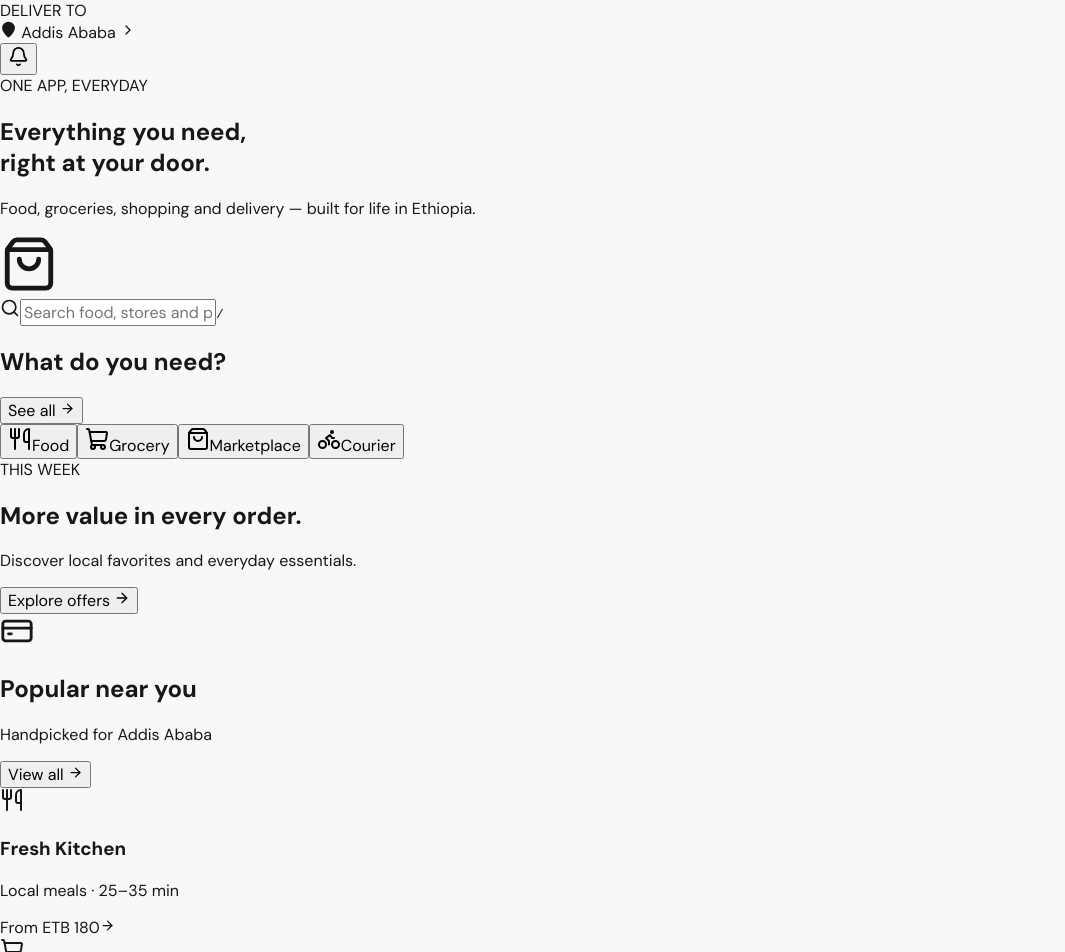
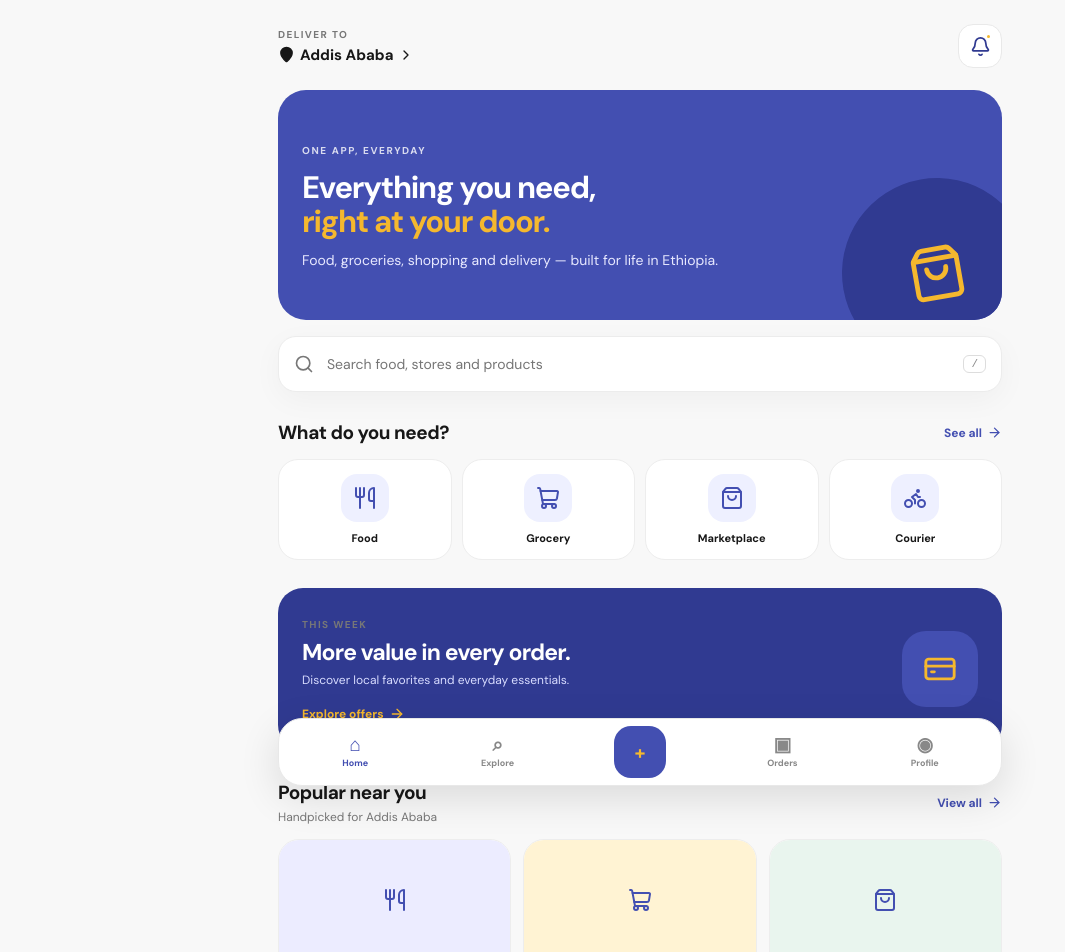
Before and after one commit to Mahiruni/FoodDeliveryApp, a Next.js app: page / in a window 1280 px wide. Shown: the top 952 px of the page, without its empty margins (0-1065 px from the left). Built offline with nearby package versions, Linux system fonts and the light colour scheme.

Commit message:
Wire Super App dashboard styles into global CSS

```diff
--- a/app/globals.css
+++ b/app/globals.css
@@ -1,7 +1,91 @@
 @import url('https://fonts.googleapis.com/css2?family=DM+Sans:wght@400;500;600;700&display=swap');
 
-:root { --brand:#434FB1; --brand-dark:#303A91; --accent:#F5B82E; --bg:#F8F8F8; --text:#171717; --muted:#777777; --success:#35B56A; --error:#E85D5D; }
-* { box-sizing:border-box; }
-html,body { margin:0; min-height:100%; background:var(--bg); color:var(--text); font-family:'DM Sans',Arial,sans-serif; }
-button,input { font:inherit; }
-button { cursor:pointer; }
+:root {
+  --brand:#434FB1;
+  --brand-dark:#303A91;
+  --accent:#F5B82E;
+  --bg:#F8F8F8;
+  --text:#171717;
+  --muted:#777777;
+  --success:#35B56A;
+  --error:#E85D5D;
+}
+*{box-sizing:border-box}
+html,body{margin:0;min-height:100%;background:var(--bg);color:var(--text);font-family:'DM Sans',Arial,sans-serif}
+button,input{font:inherit}
+button{cursor:pointer}
+
+.shell{max-width:760px;margin:0 auto;padding:24px 18px 110px}
+.topbar{display:flex;align-items:center;justify-content:space-between;margin-bottom:22px}
+.eyebrow,.promoLabel,.wallet span{font-size:10px;font-weight:700;letter-spacing:.14em;color:var(--muted)}
+.location{display:flex;align-items:center;gap:5px;font-size:15px;font-weight:700;margin-top:4px}
+.iconButton{position:relative;width:44px;height:44px;border:1px solid #e9e9e9;border-radius:15px;background:#fff;display:grid;place-items:center;color:var(--brand-dark)}
+.dot{position:absolute;width:7px;height:7px;border-radius:50%;background:var(--accent);right:9px;top:8px;border:2px solid #fff}
+
+.hero{position:relative;overflow:hidden;border-radius:28px;padding:28px 24px;background:var(--brand);color:#fff;min-height:230px;display:flex;align-items:center}
+.heroCopy{position:relative;z-index:1;max-width:520px}
+.tag{font-size:10px;font-weight:800;letter-spacing:.16em;opacity:.8}
+.hero h1{font-size:31px;line-height:1.08;letter-spacing:-.04em;margin:12px 0}
+.hero h1 strong{color:var(--accent)}
+.hero p{font-size:14px;line-height:1.55;max-width:420px;color:#e8e9ff;margin:0}
+.heroOrb{position:absolute;right:-30px;bottom:-48px;width:190px;height:190px;border-radius:50%;background:var(--brand-dark);display:grid;place-items:center;color:var(--accent);transform:rotate(-10deg)}
+
+.search{height:56px;background:#fff;border:1px solid #ececec;border-radius:18px;display:flex;align-items:center;gap:11px;padding:0 15px;margin:16px 0 28px;color:var(--muted);box-shadow:0 8px 30px rgba(23,23,23,.04)}
+.search input{border:0;outline:0;min-width:0;flex:1;color:var(--text);background:transparent;font-size:14px}
+.search kbd{border:1px solid #ddd;border-radius:6px;padding:2px 7px;font-size:11px;color:#888}
+
+.section{margin:0 0 28px}
+.sectionHead{display:flex;align-items:center;justify-content:space-between;gap:16px;margin-bottom:14px}
+.sectionHead h2{font-size:19px;margin:0;letter-spacing:-.025em}
+.sectionHead p{margin:4px 0 0;color:var(--muted);font-size:12px}
+.sectionHead button,.promo button,.wallet button,.activity button{border:0;background:none;color:var(--brand);font-weight:700;font-size:12px;display:flex;align-items:center;gap:5px;padding:4px 0}
+
+.serviceGrid{display:grid;grid-template-columns:repeat(4,1fr);gap:10px}
+.service{border:1px solid #ededed;background:#fff;border-radius:20px;padding:14px 8px;display:flex;flex-direction:column;align-items:center;gap:9px;color:var(--text);font-weight:700;font-size:11px;transition:transform .18s ease,box-shadow .18s ease,border-color .18s ease}
+.service:hover{transform:translateY(-2px);box-shadow:0 10px 24px rgba(23,23,23,.07);border-color:#dfe2ff}
+.serviceIcon{width:48px;height:48px;border-radius:16px;background:#eef0ff;color:var(--brand);display:grid;place-items:center}
+
+.promo{background:var(--brand-dark);color:#fff;border-radius:25px;padding:24px;display:flex;justify-content:space-between;align-items:center;overflow:hidden;margin-bottom:30px}
+.promo h2{font-size:23px;line-height:1.1;letter-spacing:-.035em;margin:7px 0}
+.promo p{font-size:12px;color:#d8dcff;margin:0 0 14px;max-width:390px}
+.promo button{color:var(--accent)}
+.promoMark{width:76px;height:76px;min-width:76px;border-radius:24px;background:var(--brand);display:grid;place-items:center;color:var(--accent)}
+
+.cards{display:grid;grid-template-columns:repeat(3,1fr);gap:12px}
+.placeCard{background:#fff;border:1px solid #ededed;border-radius:21px;overflow:hidden;transition:transform .18s ease,box-shadow .18s ease}
+.placeCard:hover{transform:translateY(-2px);box-shadow:0 12px 28px rgba(23,23,23,.07)}
+.placeImage{height:120px;display:grid;place-items:center;color:var(--brand)}
+.image1{background:#ececff}.image2{background:#fff3d3}.image3{background:#e9f5ee}
+.placeBody{padding:13px}.placeBody h3{font-size:14px;margin:0 0 5px}.placeBody p{font-size:10px;color:var(--muted);margin:0;min-height:28px}
+.placeFoot{display:flex;align-items:center;justify-content:space-between;margin-top:12px;font-size:10px;font-weight:700;color:var(--brand)}
+.arrow{width:26px;height:26px;border-radius:9px;background:#f0f1ff;display:grid;place-items:center}
+
+.wallet{display:flex;align-items:center;gap:13px;background:#fff;border:1px solid #e8e8e8;border-radius:22px;padding:16px;margin-bottom:30px}
+.walletIcon{width:44px;height:44px;border-radius:14px;background:var(--brand);color:var(--accent);display:grid;place-items:center}
+.wallet div:nth-child(2){display:flex;flex-direction:column;gap:3px;flex:1}
+.wallet strong{font-size:19px;letter-spacing:-.03em}.wallet small{color:var(--muted);font-size:10px}.wallet button{color:var(--brand)}
+
+.activity{background:#fff;border:1px dashed #ddd;border-radius:20px;padding:18px;display:flex;align-items:center;gap:12px}
+.activityIcon{width:42px;height:42px;border-radius:13px;background:#f0f1ff;color:var(--brand);display:grid;place-items:center}
+.activity div:nth-child(2){flex:1}.activity strong{font-size:13px}.activity p{font-size:11px;color:var(--muted);margin:4px 0 0}
+
+.bottomNav{position:fixed;z-index:10;bottom:14px;left:50%;transform:translateX(-50%);width:min(724px,calc(100% - 28px));height:68px;background:#fff;border:1px solid #e8e8e8;border-radius:24px;box-shadow:0 12px 40px rgba(0,0,0,.12);display:grid;grid-template-columns:1fr 1fr 1fr 1fr 1fr;align-items:center;padding:5px}
+.bottomNav a{height:56px;text-decoration:none;color:#888;display:flex;flex-direction:column;align-items:center;justify-content:center;gap:3px;font-size:9px;font-weight:700}
+.bottomNav a span{font-size:19px;line-height:1}.bottomNav .active{color:var(--brand)}
+.bottomNav .center{width:52px;height:52px;border-radius:17px;background:var(--brand);color:var(--accent);justify-self:center;font-size:28px}
+.last{margin-bottom:0}
+
+@media(max-width:560px){
+  .shell{padding:20px 15px 105px}
+  .hero{min-height:245px;padding:25px 21px}
+  .hero h1{font-size:28px}
+  .heroOrb{right:-55px}
+  .serviceGrid{gap:7px}
+  .service{padding:11px 5px}
+  .serviceIcon{width:43px;height:43px}
+  .cards{grid-template-columns:1fr 1fr}
+  .placeCard:last-child{display:none}
+  .promoMark{display:none}
+  .promo{padding:22px}
+  .activity button{display:none}
+}
```
